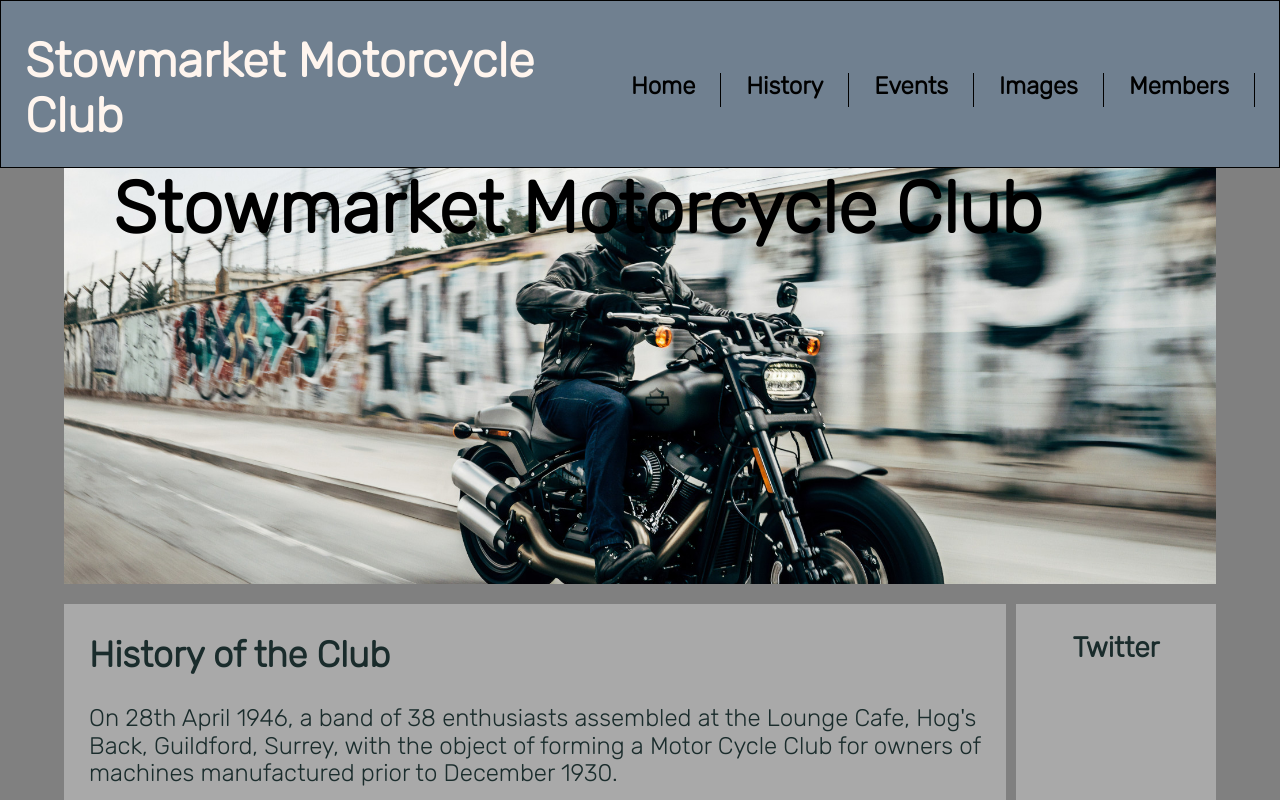
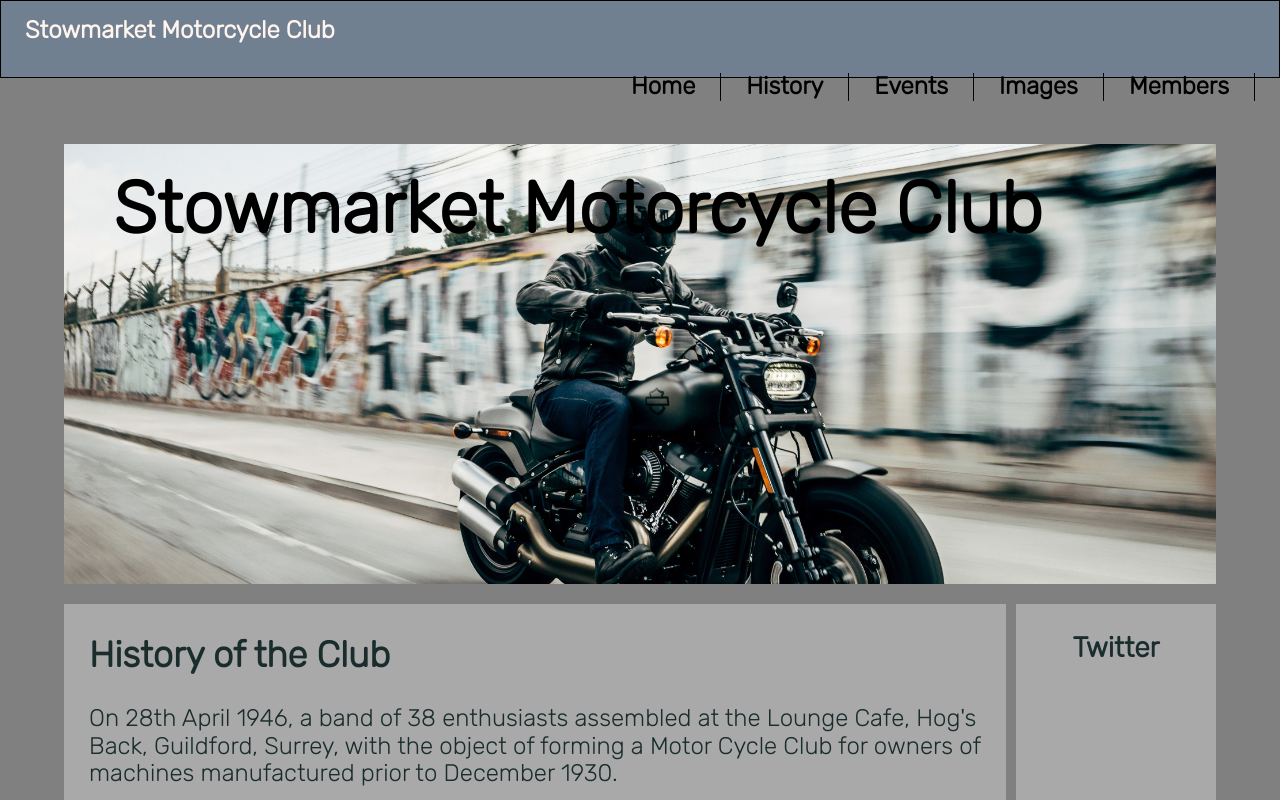
Before and after one commit to stevecarter932/club_website, a plain HTML site: page index.html in a window 1280 px wide. Shown: the top 800 px of the page. Drawn offline with Linux system fonts and the light colour scheme.

Commit message:
minor changes

```diff
--- a/css/mainstyles.css
+++ b/css/mainstyles.css
@@ -142,3 +142,9 @@ h3 {
   flex-shrink: 1;
 }
 /* ---- */
+
+@media only screen and (max-width: 1350px) {
+  header h1 {
+    font-size: 1rem;
+  }
+}
```
